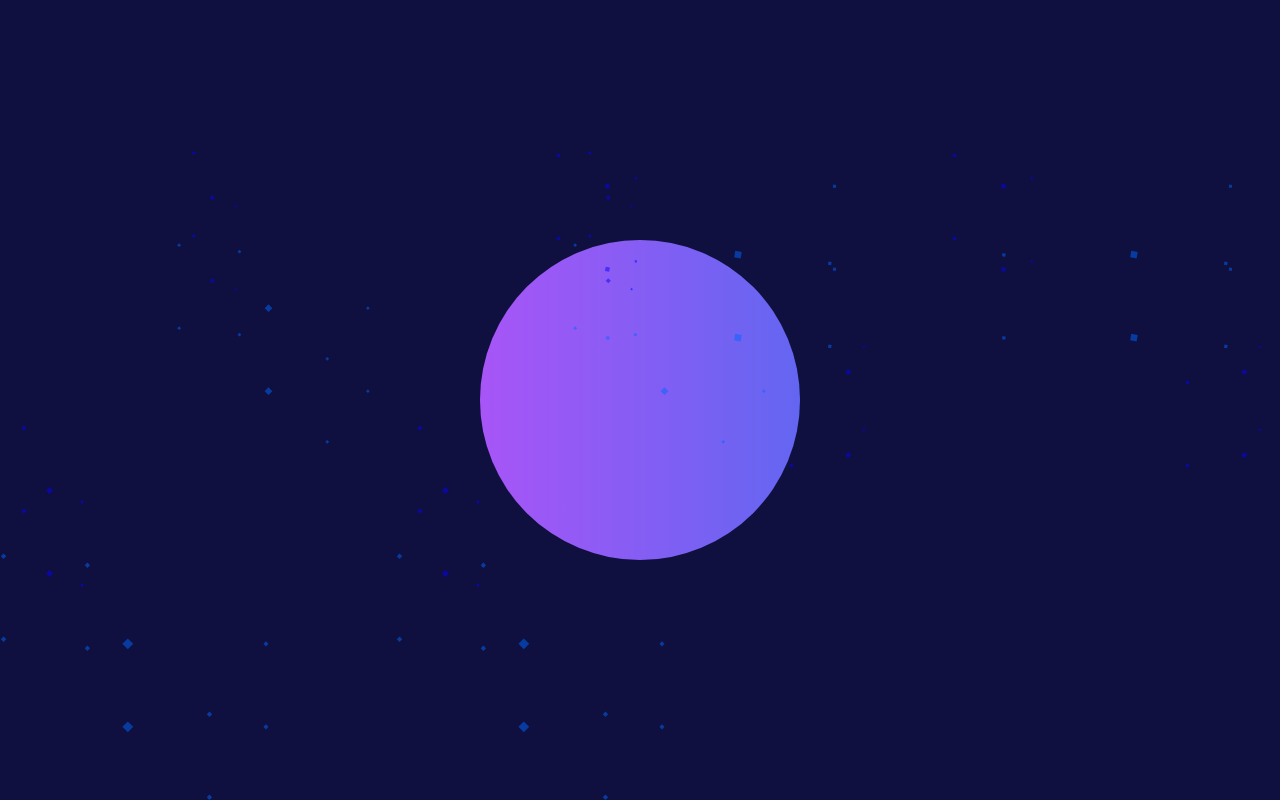
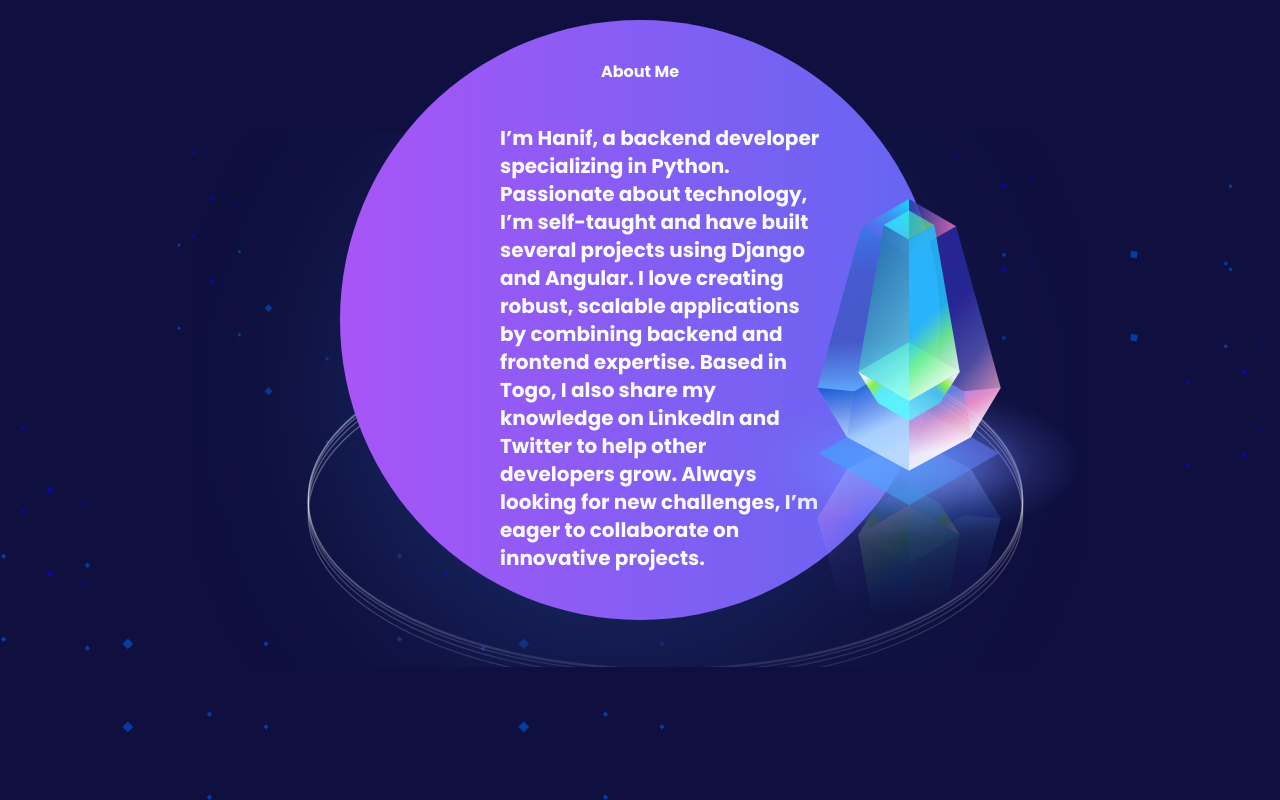
Before and after one commit to Djanfarouhanif/portfolio1, an Angular app in the folder core/: page /about in a window 1280 px wide. Built offline with nearby package versions, Linux system fonts and the light colour scheme.

Commit message:
finich about me page

```diff
--- a/core/src/app/about/about.component.html
+++ b/core/src/app/about/about.component.html
@@ -1,24 +1,38 @@
 <div class="h-screen flex justify-center items-center">
   <!--__________Background deocre Top _________________-->
-  <div class="absolute top-0 left-0">
+  <div class="absolute top-0 left-0 -z-10">
     <img src="../../assets/asset3D/Group 1179.svg" alt="" />
   </div>
-  <div class="absolute top-0 right-0">
+  <div class="absolute top-0 right-0 -z-10">
     <img src="../../assets/asset3D/Group 1179.svg" alt="" />
   </div>
   <!--__________________End__________________-->
   <!-- Contenu principlale -->
-  <div></div>
-  <div
-    class="relative w-80 h-80 bg-gradient-to-r from-purple-500 to-indigo-500 rounded-full rotate-30 flex items-center justify-center"
-  ></div>
+  <div class="relative w-topil h-2/3 assete:w-[400px]  assete:h-[40%] flex justify-center items-center bg-[url('/assets/asset3D/Background.svg')] bg-cover bg-center " >
+      <div class="absolute -bottom-10 right-0 z-10 menuscreens:w-80 ">
+         <img src="../../assets/asset3D/Illustration (1).svg" alt="" class=" assete:w-[150px] assete:translate-x-40" >
+      </div>
+      <div class="relative flex assete:justify-normal  flex-col justify-center   w-[600px] h-[600px] -translate-y-20 assete:w-[290px] assete:h-[290px] bg-gradient-to-r from-purple-500 to-indigo-500 rounded-full rotate-30  menuscreens:-translate-y-20">
+        <h1 class="text-slate-50 text-center font-bold font-poppins mt-10 assete:mt-0">About Me</h1>
+
+        <div class="relative left-[20%]  text-slate-50 font-poppins font-bold  text-xl assete:leading-relaxed  p-10 assete:p-8 assete:text-center assete:pt-0 break-words whitespace-normal h-full w-2/3 z-40 assete:text-[11px] assete:left-0 assete:w-full assete:rounded-full">
+
+              I’m Hanif, a backend developer specializing in Python. Passionate about technology,
+            I’m self-taught and have built several projects using Django and Angular. I love
+            creating robust, scalable applications by combining backend and frontend expertise.
+            Based in Togo, I also share my knowledge on LinkedIn and Twitter to help other
+            developers grow. Always looking for new challenges, I’m eager to collaborate on innovative projects.
+        </div>
+      </div>
+  </div>
+
   <!--_________FIN____________-->
 
   <!------------------Background decore Bottom__________________-->
-  <div class="absolute bottom-0 left-0">
+  <div class="absolute bottom-0 left-0 -z-10">
     <img src="../../assets/asset3D/Group 1179.svg" alt="" />
   </div>
-  <div class="absolute bottom-0 right-0">
+  <div class="absolute bottom-0 right-0 -z-10">
     <img src="../../assets/asset3D/Group 1179.svg" alt="" />
   </div>
 
--- a/core/tailwind.config.js
+++ b/core/tailwind.config.js
@@ -23,8 +23,14 @@
         "menuscreens": {"max": "900px"},
       },
       width:{
-        "topillustratore": "700px"
+        "topillustratore": "700px",
+        "topil": "900px",
+        "topilw": "500px",
       },
+      height:{
+        "topillustratore": "500px"
+      }
+      ,
       fontFamily:{
         poppins: ['Poppins', 'sans-serif']
       },
@@ -35,6 +41,11 @@
         semibold: '600',
         bold: '700',
       },
+      backgroundImage:{
+        "circular": "url('/assets/asset3D/Background.svg')"
+
+
+      }
     },
   },
   plugins: [],
```
